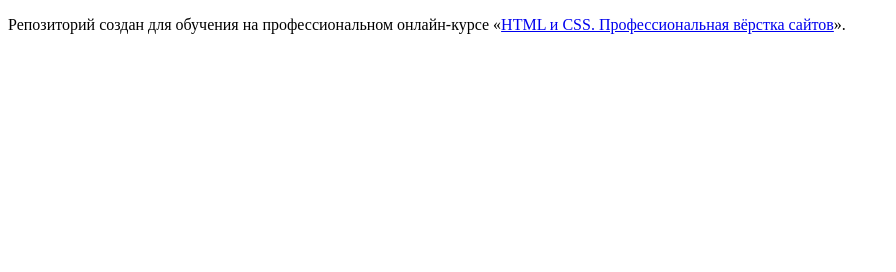
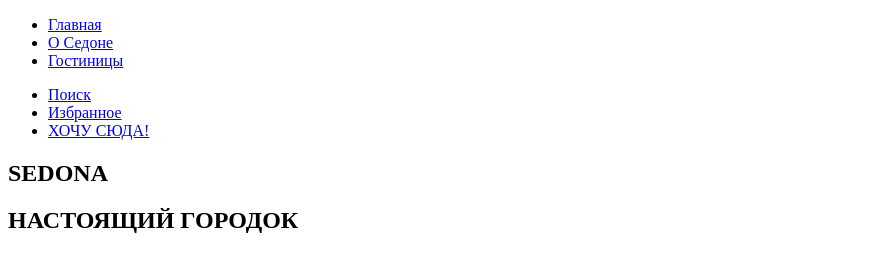
Before and after one commit to htmlacademy-htmlcss/2113793-sedona-34, a plain HTML site: page index.html in a window 1280 px wide. Shown: the whole page, without its empty margins (0-896 px from the left). Drawn offline with Linux system fonts and the light colour scheme.

Commit message:
Добавлен хэдер, создан файл catalog.html

```diff
--- a/index.html
+++ b/index.html
@@ -2,11 +2,61 @@
 <html lang="ru">
   <head>
     <meta charset="utf-8">
+    <meta name="viewport" content="width=device-width, initial-scale=1">
     <title>HTML Academy: Седона</title>
   </head>
   <body>
 
-    <p>Репозиторий создан для обучения на профессиональном онлайн‑курсе «<a href="https://htmlacademy.ru/intensive/htmlcss">HTML и CSS. Профессиональная вёрстка сайтов</a>».</p>
+    <header class="main-header">
+      <!-- Шапка сайта -->
+      <nav class="navigation">
+        <ul class="navigation-list">
+          <li class="navigation-item">
+            <a class="navigation-link" href="index.html">Главная</a>
+          </li>
+          <li class="navigation-item">
+            <a class="navigation-link" href="#true_town">О Седоне</a>
+          </li>
+          <li class="navigation-item">
+            <a class="navigation-link" href="catalog.html">Гостиницы</a>
+          </li>
+        </ul>
+        <ul class="navigation-list navigation-user">
+          <li class="navigation-item">
+            <a class="navigation-link" href="#">
+              <span class="visually-hidden">Поиск</span>
+            </a>
+          </li>
+          <li class="navigation-item">
+            <a class="navigation-link" href="#"><span class="visually-hidden">Избранное</span></a>
+          </li>
+          <li class="navigation-item">
+            <a class="navigation-link" href="#">ХОЧУ СЮДА!</a>
+          </li>
+        </ul>
+      </nav>
+    </header>
 
+    <main>
+      <!-- Основное содержимое страницы -->
+
+      <section>
+        <h1>SEDONA</h1>
+      </section>
+
+      <section id="true_town">
+        <h2>НАСТОЯЩИЙ ГОРОДОК</h2>
+      </section>
+
+      <section>
+      </section>
+
+      <section>
+      </section>
+
+    </main>
+    <footer class="main-footer">
+      <!-- Подвал сайта -->
+    </footer>
   </body>
 </html>
```
Also changed, not shown: catalog.html (added).
